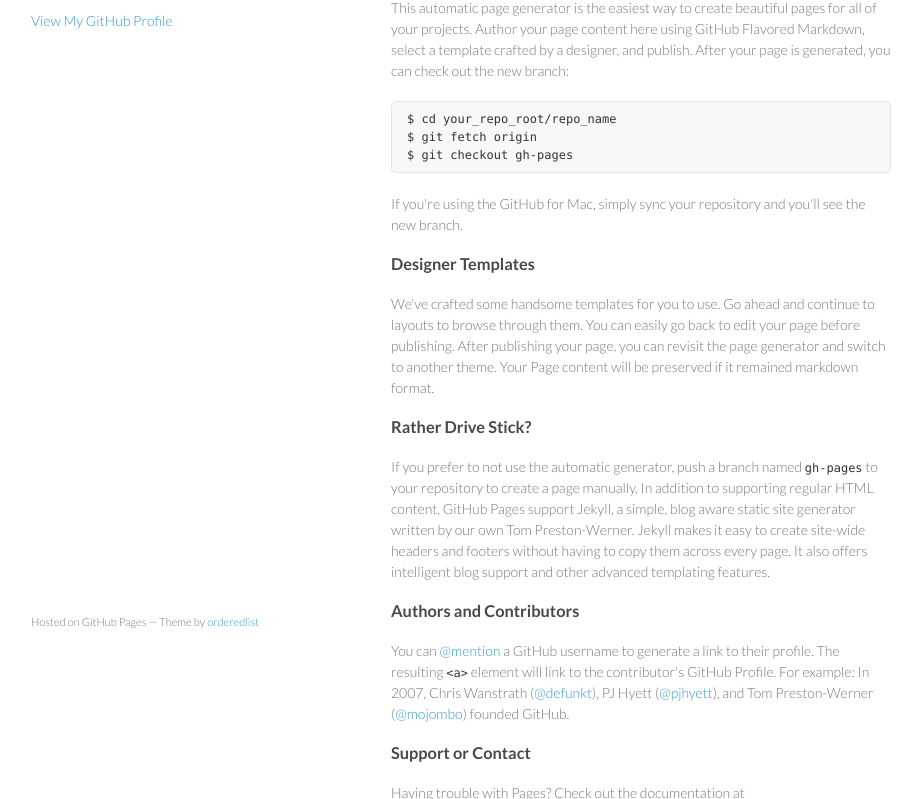
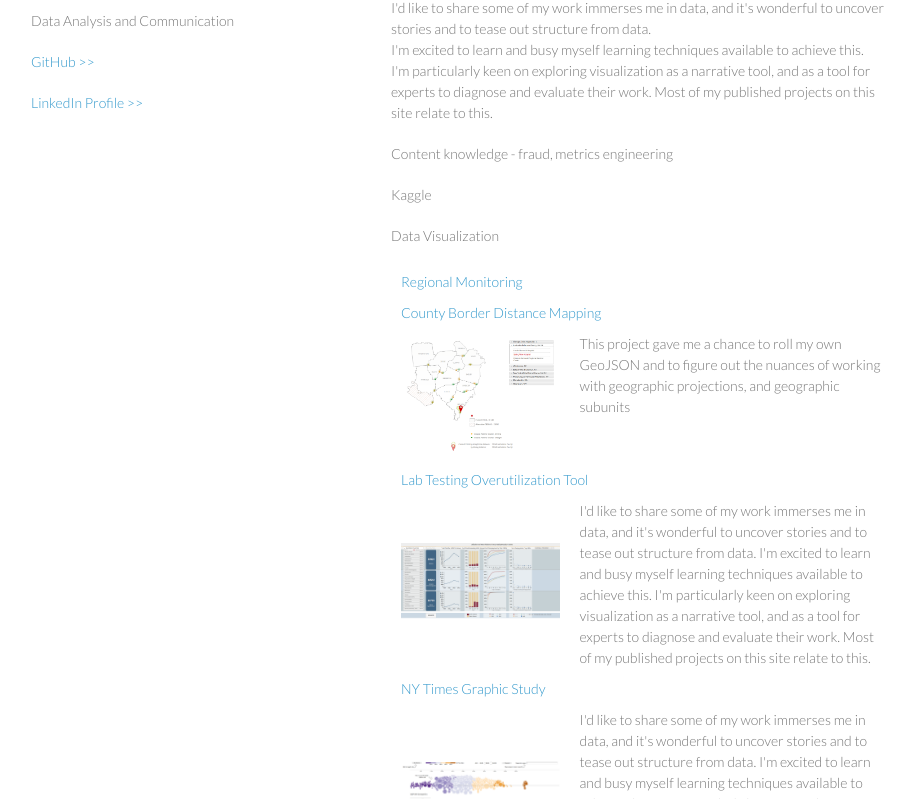
Before and after one commit to isheu/isheu.github.io, a plain HTML site: page index.html in a window 1280 px wide. Shown: the part 99-898 px from the top of the page, without its empty margins (179-1101 px from the left). Drawn offline with Linux system fonts and the light colour scheme.

Commit message:
Add thumbnail + descriptions

```diff
--- a/index.html
+++ b/index.html
@@ -3,7 +3,7 @@
   <head>
     <meta charset="utf-8">
     <meta http-equiv="X-UA-Compatible" content="chrome=1">
-    <title>I.SHEU &lt;&lt;__O__&gt;&gt; by isheu</title>
+    <title>Ivan Sheu</title>
 
     <link rel="stylesheet" href="stylesheets/styles.css">
     <link rel="stylesheet" href="stylesheets/pygment_trac.css">
@@ -11,55 +11,61 @@
     <!--[if lt IE 9]>
     <script src="//html5shiv.googlecode.com/svn/trunk/html5.js"></script>
     <![endif]-->
+    <link rel="stylesheet" href="user-page.css">
   </head>
   <body>
     <div class="wrapper">
       <header>
-        <h1>I.SHEU &lt;&lt;__O__&gt;&gt;</h1>
+        <h1>Ivan Sheu</h1>
+        <p>Data Analysis and Communication</p>
         <p></p>
 
+        <p class="view"><a href="https://github.com/isheu">GitHub >></a></p>
+        <p class="view"><a href="http://www.linkedin.com/pub/ivan-sheu/1b/903/46/">LinkedIn Profile >></a></p>
+      </header>
 
-        <p class="view"><a href="https://github.com/isheu">View My GitHub Profile</a></p>
+      <section>
 
-      </header>
-      <section>
-        <h3>
-<a name="welcome-to-github-pages" class="anchor" href="#welcome-to-github-pages"><span class="octicon octicon-link"></span></a>Welcome to GitHub Pages.</h3>
+      <h3> <a name="Hello" class="anchor" href="#hello"><span class="octicon octicon-link"></span></a>Welcome!</h3>
+      <p>I'd like to share some of my work immerses me in data, and it's wonderful to uncover stories and to tease out structure from data. <br>
+      I'm excited to learn and busy myself learning techniques available to achieve this. <br>
+      I'm particularly keen on exploring visualization as a narrative tool, and as a tool for experts to diagnose and evaluate their work. Most of my published projects on this site relate to this. <br>
+      </p>
+      <p> Content knowledge - fraud, metrics engineering
+      <p> Kaggle </p>
+      <p> Data Visualization </p>
 
-<p>This automatic page generator is the easiest way to create beautiful pages for all of your projects. Author your page content here using GitHub Flavored Markdown, select a template crafted by a designer, and publish. After your page is generated, you can check out the new branch:</p>
+      <table class = "container">
+         <tr>
+         <td colspan = 2><a href="http://www.linkedin.com/pub/ivan-sheu/1b/903/46/">Regional Monitoring</a></td>
+         </tr>
+         <tr>
+         <td colspan = 2><a href="../../D3/DSPG/IPPS_County_Dist/index.html">County Border Distance Mapping</a></td>
+         </tr>
+         <tr>
+         <td class = "left"><a href="../../D3/DSPG/IPPS_County_Dist/index.html"><img src="county_border_preview.png" class="thumbnail"></a>
+         <td class = "right">This project gave me a chance to roll my own GeoJSON and to figure out the nuances of working with geographic projections, and geographic subunits</div>
+         </tr>
+         <tr>
+         <td colspan = 2><a href="../../D3/DSPG/MUE_Violators/index.html">Lab Testing Overutilization Tool</a></td>
+         </tr>
+         <tr>
+         <td class = "left"><a href="../../D3/DSPG/MUE_Violators/index.html"><img src="mue_violators.png" class="thumbnail"></a>
+         <td class = "right">I'd like to share some of my work immerses me in data, and it's wonderful to uncover stories and to tease out structure from data.
+         I'm excited to learn and busy myself learning techniques available to achieve this. I'm particularly keen on exploring visualization as a narrative tool, and as a tool for experts to diagnose and evaluate their work. Most of my published projects on this site relate to this. </div>
+         </tr>
+         <tr>
+         <td colspan = 2><a href="../../D3/d3_Sandbox/corporate_tax/index.html">NY Times Graphic Study</a></td>
+         <tr>
+         <td class = "left"><a href="../../D3/d3_Sandbox/corporate_tax/index.html"><img src="tax_graphic.png" class="thumbnail"></a>
+         <td class = "right">I'd like to share some of my work immerses me in data, and it's wonderful to uncover stories and to tease out structure from data.
+         I'm excited to learn and busy myself learning techniques available to achieve this. I'm particularly keen on exploring visualization as a narrative tool, and as a tool for experts to diagnose and evaluate their work. Most of my published projects on this site relate to this. </div>
+         </tr>
+      </table>
+      </code></pre>
+   </div>
 
-<pre><code>$ cd your_repo_root/repo_name
-$ git fetch origin
-$ git checkout gh-pages
-</code></pre>
-
-<p>If you're using the GitHub for Mac, simply sync your repository and you'll see the new branch.</p>
-
-<h3>
-<a name="designer-templates" class="anchor" href="#designer-templates"><span class="octicon octicon-link"></span></a>Designer Templates</h3>
-
-<p>We've crafted some handsome templates for you to use. Go ahead and continue to layouts to browse through them. You can easily go back to edit your page before publishing. After publishing your page, you can revisit the page generator and switch to another theme. Your Page content will be preserved if it remained markdown format.</p>
-
-<h3>
-<a name="rather-drive-stick" class="anchor" href="#rather-drive-stick"><span class="octicon octicon-link"></span></a>Rather Drive Stick?</h3>
-
-<p>If you prefer to not use the automatic generator, push a branch named <code>gh-pages</code> to your repository to create a page manually. In addition to supporting regular HTML content, GitHub Pages support Jekyll, a simple, blog aware static site generator written by our own Tom Preston-Werner. Jekyll makes it easy to create site-wide headers and footers without having to copy them across every page. It also offers intelligent blog support and other advanced templating features.</p>
-
-<h3>
-<a name="authors-and-contributors" class="anchor" href="#authors-and-contributors"><span class="octicon octicon-link"></span></a>Authors and Contributors</h3>
-
-<p>You can <a href="https://github.com/blog/821" class="user-mention">@mention</a> a GitHub username to generate a link to their profile. The resulting <code>&lt;a&gt;</code> element will link to the contributor's GitHub Profile. For example: In 2007, Chris Wanstrath (<a href="https://github.com/defunkt" class="user-mention">@defunkt</a>), PJ Hyett (<a href="https://github.com/pjhyett" class="user-mention">@pjhyett</a>), and Tom Preston-Werner (<a href="https://github.com/mojombo" class="user-mention">@mojombo</a>) founded GitHub.</p>
-
-<h3>
-<a name="support-or-contact" class="anchor" href="#support-or-contact"><span class="octicon octicon-link"></span></a>Support or Contact</h3>
-
-<p>Having trouble with Pages? Check out the documentation at <a href="http://help.github.com/pages">http://help.github.com/pages</a> or contact <a href="mailto:support@github.com">support@github.com</a> and we’ll help you sort it out.</p>
-      </section>
-      <footer>
-        <p><small>Hosted on GitHub Pages &mdash; Theme by <a href="https://github.com/orderedlist">orderedlist</a></small></p>
-      </footer>
-    </div>
-    <script src="javascripts/scale.fix.js"></script>
+   <script src="javascripts/scale.fix.js"></script>
 
   </body>
 </html>
--- /dev/null
+++ b/user-page.css
@@ -0,0 +1,9 @@
+.container {
+   width: 500px;
+}
+td {
+   border-bottom: 0px;
+}
+td.right {
+   vertical-align: top;
+}
```
Also changed, not shown: county_border_preview.png (added), mue_violators.png (added), tax_graphic.png (added).
